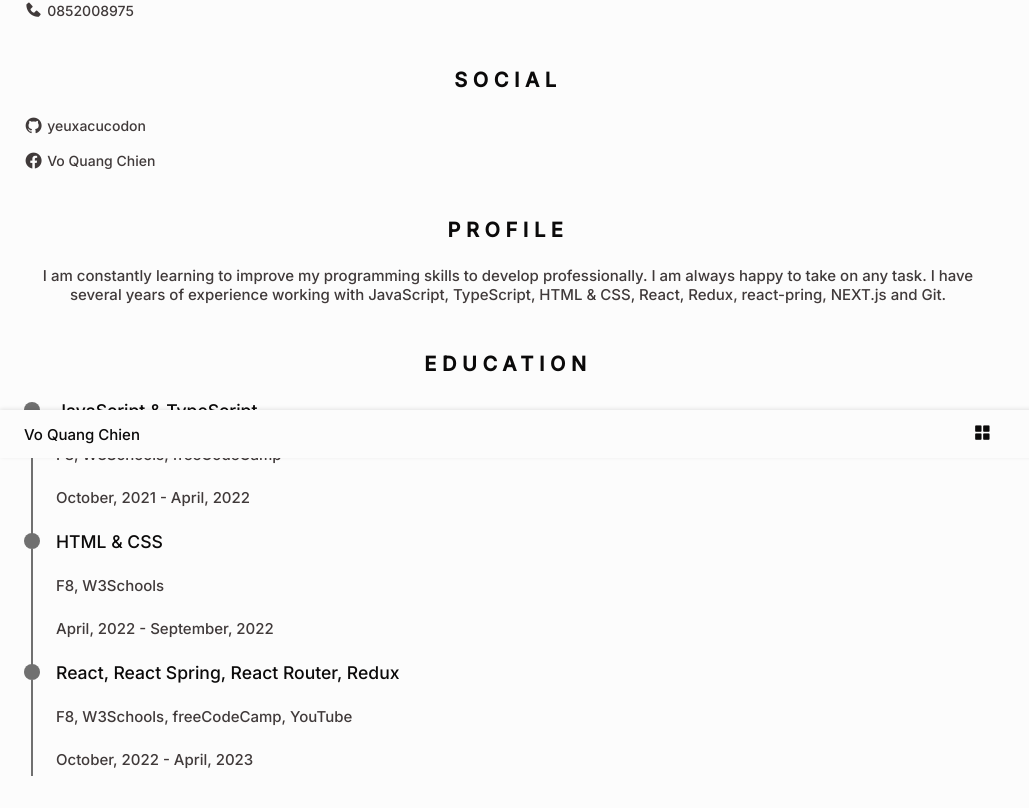
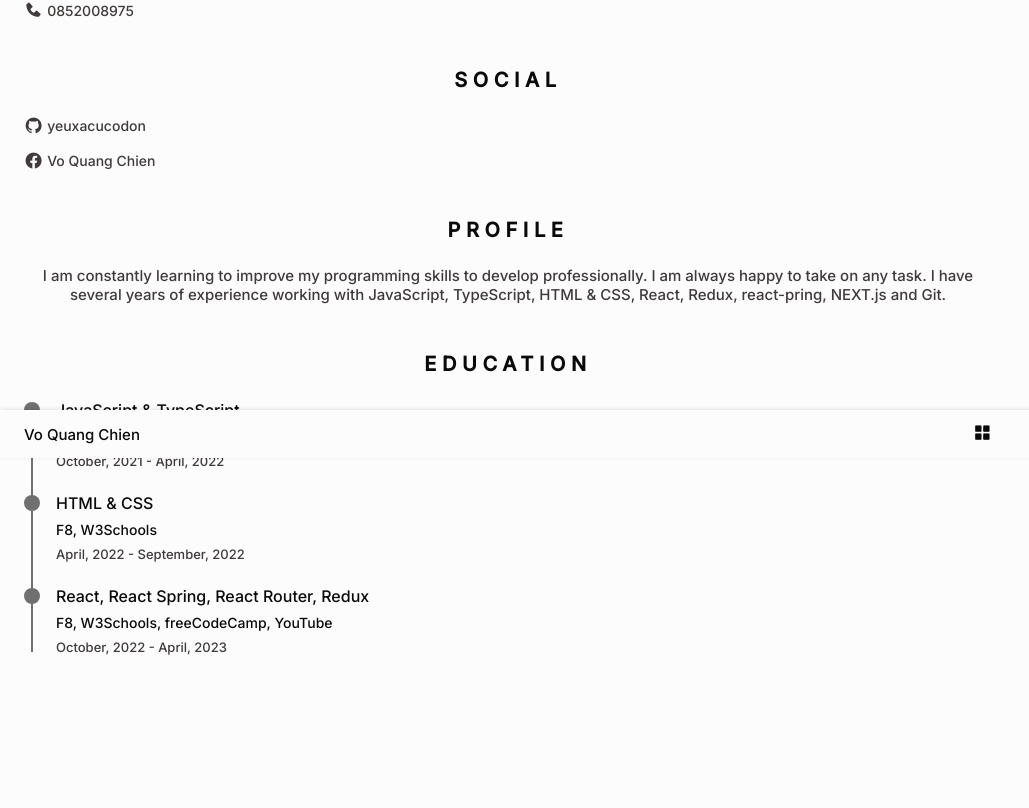
Before and after one commit to yeuxacucodon/curriculum-vitae, a React (Vite) app: page / in a window 1280 px wide. Shown: the part 342-1150 px from the top of the page, without its empty margins (0-1029 px from the left). After the commit the page ends 1069 px from the top, so only its background shows below. Built offline with nearby package versions, Linux system fonts and the light colour scheme.

Commit message:
fix animation

```diff
--- a/src/components/Header.tsx
+++ b/src/components/Header.tsx
@@ -5,7 +5,8 @@ export default function Header() {
   const [show, setShow] = useState(false);
   const transition = useTransition(show, {
     from: { y: 50, opacity: 0 },
-    enter: { y: 0, opacity: 1 },
+    enter: { y: 0, x: 0, opacity: 1 },
+    leave: { y: 500 },
   });
 
   return (
@@ -15,9 +16,8 @@ export default function Header() {
           Vo Quang Chien
         </a>
 
-        {show &&
-          transition((style) => {
-            return (
+        {transition((style, item) => {
+          return item ? (
             <animated.div className="nav__menu" id="nav-menu" style={style}>
               <ul className="nav__list">
                 <li className="nav__item" onClick={() => setShow(false)}>
@@ -63,7 +63,7 @@ export default function Header() {
                 </li>
               </ul>
             </animated.div>
-            );
+          ) : null;
         })}
 
         <div className="nav__toggle" id="nav-toggle" onClick={() => setShow(!show)}>
--- a/src/style.scss
+++ b/src/style.scss
@@ -244,14 +244,27 @@ img {
   .education__line {
     display: block;
     width: 2px;
-    height: 110%;
+    height: 120%;
     background-color: $text-color-light;
     transform: translate(7px, 0);
+  }
+  .education__data {
+    gap: 0.5rem;
+  }
+  .education__title {
+    font-size: $h3-font-size;
+  }
+  .education__studies {
+    font-size: $small-font-size;
+    color: $title-color;
+  }
+  .education__year {
+    font-size: $smaller-font-size;
   }
 }
 
 .education__content:last-child {
   .education__line {
-    height: 90%;
+    height: 70%;
   }
 }
```
Lines whose indentation alone changed are shown as unchanged.
